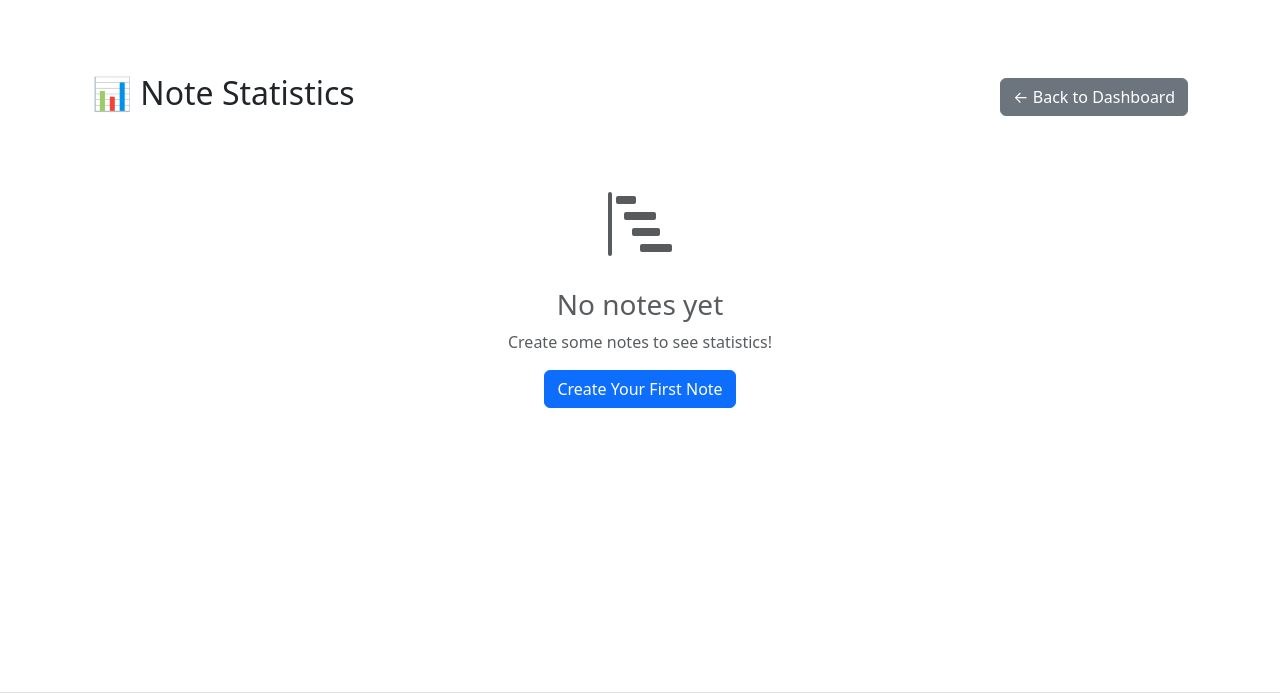
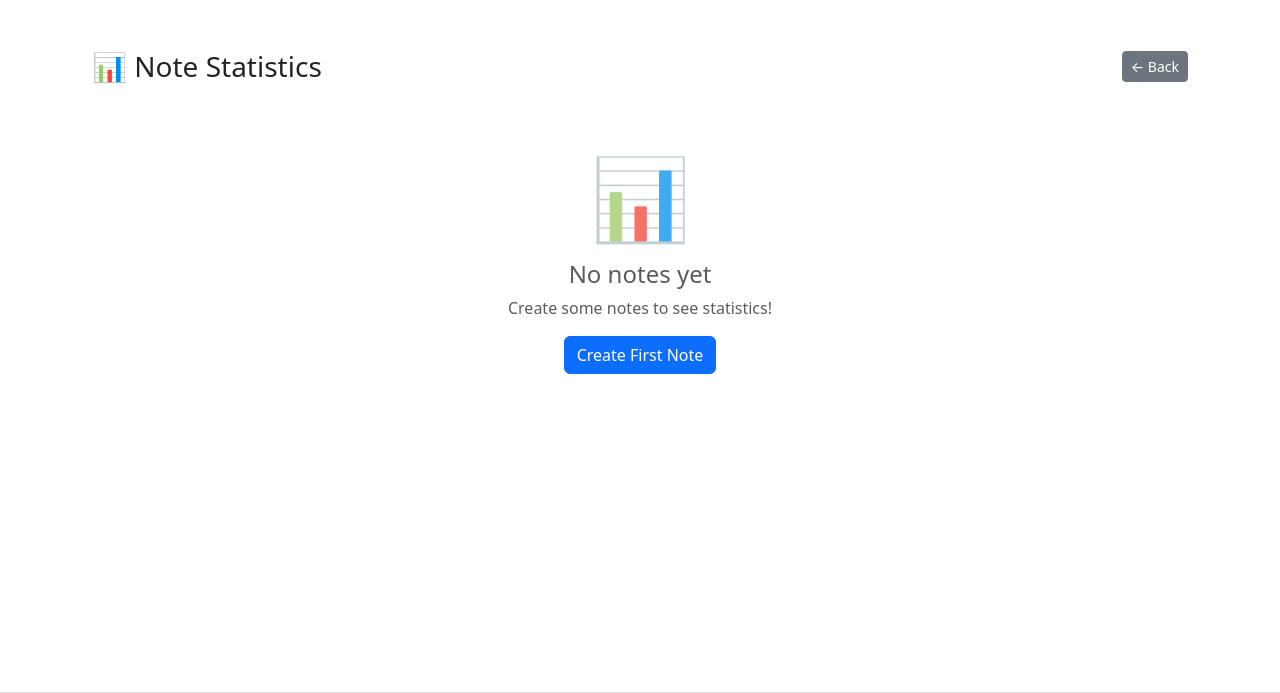
Before and after one commit to Juhi-Kini/NoteApp, a Flask app: template templates/stats.html in a window 1280 px wide. Shown: the part 56-749 px from the top of the page. Run offline with Flask 3, Linux system fonts and the light colour scheme; the template is opened without the code that fills it, so the values that code supplies are empty; some libraries are stand-ins or nearby versions.

Commit message:
Refactor stats.html for improved layout and styling

```diff
--- a/templates/stats.html
+++ b/templates/stats.html
@@ -1,133 +1,118 @@
 {% extends 'base.html' %}
 
 {% block content %}
-<div class="container mt-5">
-  <div class="d-flex justify-content-between align-items-center mb-4">
-    <h2>📊 Note Statistics</h2>
-    <a href="/dashboard" class="btn btn-secondary">← Back to Dashboard</a>
+<div class="container mt-2 mt-md-4">
+  <div class="d-flex flex-column flex-sm-row justify-content-between align-items-start align-items-sm-center mb-3">
+    <h2 class="h3 mb-2 mb-sm-0">📊 Note Statistics</h2>
+    <a href="/dashboard" class="btn btn-secondary btn-sm">← Back</a>
   </div>
 
   {% if not has_notes %}
     <div class="text-center py-5">
-      <svg xmlns="http://www.w3.org/2000/svg" width="64" height="64" fill="currentColor" class="bi bi-bar-chart-steps text-muted mb-3" viewBox="0 0 16 16">
-        <path d="M.5 0a.5.5 0 0 1 .5.5v15a.5.5 0 0 1-1 0V.5A.5.5 0 0 1 .5 0z"/>
-        <path d="M2 1.5a.5.5 0 0 1 .5-.5h4a.5.5 0 0 1 .5.5v1a.5.5 0 0 1-.5.5h-4a.5.5 0 0 1-.5-.5v-1zm2 4a.5.5 0 0 1 .5-.5h7a.5.5 0 0 1 .5.5v1a.5.5 0 0 1-.5.5h-7a.5.5 0 0 1-.5-.5v-1zm2 4a.5.5 0 0 1 .5-.5h6a.5.5 0 0 1 .5.5v1a.5.5 0 0 1-.5.5h-6a.5.5 0 0 1-.5-.5v-1zm2 4a.5.5 0 0 1 .5-.5h7a.5.5 0 0 1 .5.5v1a.5.5 0 0 1-.5.5h-7a.5.5 0 0 1-.5-.5v-1z"/>
-      </svg>
-      <h3 class="text-muted mt-3">No notes yet</h3>
+      <div class="display-1 text-muted mb-3">📊</div>
+      <h3 class="h4 text-muted">No notes yet</h3>
       <p class="text-muted">Create some notes to see statistics!</p>
-      <a href="/note/new" class="btn btn-primary">Create Your First Note</a>
+      <a href="/note/new" class="btn btn-primary">Create First Note</a>
     </div>
   {% else %}
 
-    <!-- Summary Cards -->
-    <div class="row mb-4">
-      <div class="col-md-3 mb-3">
+    <!-- Summary Cards - Stack on mobile -->
+    <div class="row g-2 g-md-3 mb-4">
+      <div class="col-6 col-md-3">
         <div class="card text-white bg-primary">
-          <div class="card-body">
-            <h5 class="card-title">Total Notes</h5>
-            <h2 class="display-4">{{ stats.total_notes }}</h2>
+          <div class="card-body py-2 py-md-3">
+            <h6 class="card-title small mb-1">Total Notes</h6>
+            <h3 class="mb-0">{{ stats.total_notes }}</h3>
           </div>
         </div>
       </div>
-
-      <div class="col-md-3 mb-3">
+      <div class="col-6 col-md-3">
         <div class="card text-white bg-success">
-          <div class="card-body">
-            <h5 class="card-title">Total Words</h5>
-            <h2 class="display-4">{{ stats.total_words }}</h2>
+          <div class="card-body py-2 py-md-3">
+            <h6 class="card-title small mb-1">Total Words</h6>
+            <h3 class="mb-0">{{ stats.total_words }}</h3>
           </div>
         </div>
       </div>
-
-      <div class="col-md-3 mb-3">
+      <div class="col-6 col-md-3">
         <div class="card text-white bg-info">
-          <div class="card-body">
-            <h5 class="card-title">Avg Words/Note</h5>
-            <h2 class="display-4">{{ stats.avg_words }}</h2>
+          <div class="card-body py-2 py-md-3">
+            <h6 class="card-title small mb-1">Avg Words</h6>
+            <h3 class="mb-0">{{ stats.avg_words }}</h3>
           </div>
         </div>
       </div>
-
-      <div class="col-md-3 mb-3">
+      <div class="col-6 col-md-3">
         <div class="card text-white bg-warning">
-          <div class="card-body">
-            <h5 class="card-title">Total Tags</h5>
-            <h2 class="display-4">{{ stats.tag_count }}</h2>
+          <div class="card-body py-2 py-md-3">
+            <h6 class="card-title small mb-1">Total Tags</h6>
+            <h3 class="mb-0">{{ stats.tag_count }}</h3>
           </div>
         </div>
       </div>
     </div>
 
-    <!-- Two Column Layout -->
-    <div class="row">
+    <!-- Two Column Layout - Stack on mobile -->
+    <div class="row g-3">
       <!-- Left Column -->
-      <div class="col-md-6">
-        <!-- Most Used Tags -->
-        <div class="card mb-4">
-          <div class="card-header">
-            <h5>🏷️ Most Used Tags</h5>
+      <div class="col-12 col-md-6">
+        <div class="card mb-3">
+          <div class="card-header bg-white py-2">
+            <h5 class="h6 mb-0">🏷️ Most Used Tags</h5>
           </div>
-          <div class="card-body">
+          <div class="card-body p-2">
             {% if stats.most_common_tags %}
-              <div class="list-group">
-                {% for tag, count in stats.most_common_tags %}
-                  <div class="list-group-item d-flex justify-content-between align-items-center">
-                    <span class="badge bg-info text-dark p-2">{{ tag }}</span>
-                    <span class="badge bg-primary rounded-pill">{{ count }} notes</span>
-                  </div>
-                {% endfor %}
-              </div>
+              {% for tag, count in stats.most_common_tags %}
+                <div class="d-flex justify-content-between align-items-center p-2 border-bottom">
+                  <span class="badge bg-info text-dark p-2">{{ tag }}</span>
+                  <span class="badge bg-primary rounded-pill">{{ count }}</span>
+                </div>
+              {% endfor %}
             {% else %}
-              <p class="text-muted">No tags used yet</p>
+              <p class="text-muted small mb-0 p-2">No tags used yet</p>
             {% endif %}
           </div>
         </div>
 
-        <!-- Writing Streak -->
-        <div class="card mb-4">
-          <div class="card-header">
-            <h5>🔥 Writing Activity</h5>
+        <div class="card mb-3">
+          <div class="card-header bg-white py-2">
+            <h5 class="h6 mb-0">🔥 Writing Activity</h5>
           </div>
           <div class="card-body">
-            <p><strong>Status:</strong> {{ stats.streak }}</p>
-            <p><strong>Busiest day:</strong> {{ stats.busiest_day }} ({{ stats.busiest_day_count }} notes)</p>
+            <p class="mb-1 small"><strong>Status:</strong> {{ stats.streak }}</p>
+            <p class="mb-0 small"><strong>Busiest day:</strong> {{ stats.busiest_day }} ({{ stats.busiest_day_count }} notes)</p>
           </div>
         </div>
       </div>
 
       <!-- Right Column -->
-      <div class="col-md-6">
-        <!-- Note Extremes -->
-        <div class="card mb-4">
-          <div class="card-header">
-            <h5>📏 Note Extremes</h5>
+      <div class="col-12 col-md-6">
+        <div class="card mb-3">
+          <div class="card-header bg-white py-2">
+            <h5 class="h6 mb-0">📏 Note Extremes</h5>
           </div>
           <div class="card-body">
             {% if stats.longest_note %}
-              <div class="mb-3">
-                <h6>Longest Note:</h6>
-                <p><strong>{{ stats.longest_note.title }}</strong></p>
+              <div class="mb-2">
+                <small><strong>Longest:</strong> {{ stats.longest_note.title }}</small>
               </div>
             {% endif %}
-
             {% if stats.shortest_note %}
               <div>
-                <h6>Shortest Note:</h6>
-                <p><strong>{{ stats.shortest_note.title }}</strong></p>
+                <small><strong>Shortest:</strong> {{ stats.shortest_note.title }}</small>
               </div>
             {% endif %}
           </div>
         </div>
 
-        <!-- Monthly Activity -->
-        <div class="card mb-4">
-          <div class="card-header">
-            <h5>📅 Notes by Month</h5>
+        <div class="card mb-3">
+          <div class="card-header bg-white py-2">
+            <h5 class="h6 mb-0">📅 Monthly Activity</h5>
           </div>
-          <div class="card-body">
-            <ul class="list-group">
+          <div class="card-body p-0">
+            <ul class="list-group list-group-flush">
               {% for month, count in stats.months.items() %}
-                <li class="list-group-item d-flex justify-content-between align-items-center">
+                <li class="list-group-item d-flex justify-content-between align-items-center py-2">
                   {{ month }}
                   <span class="badge bg-primary rounded-pill">{{ count }}</span>
                 </li>
```
Also changed, not shown: other parts of templates/stats.html (+11 -27 lines).
